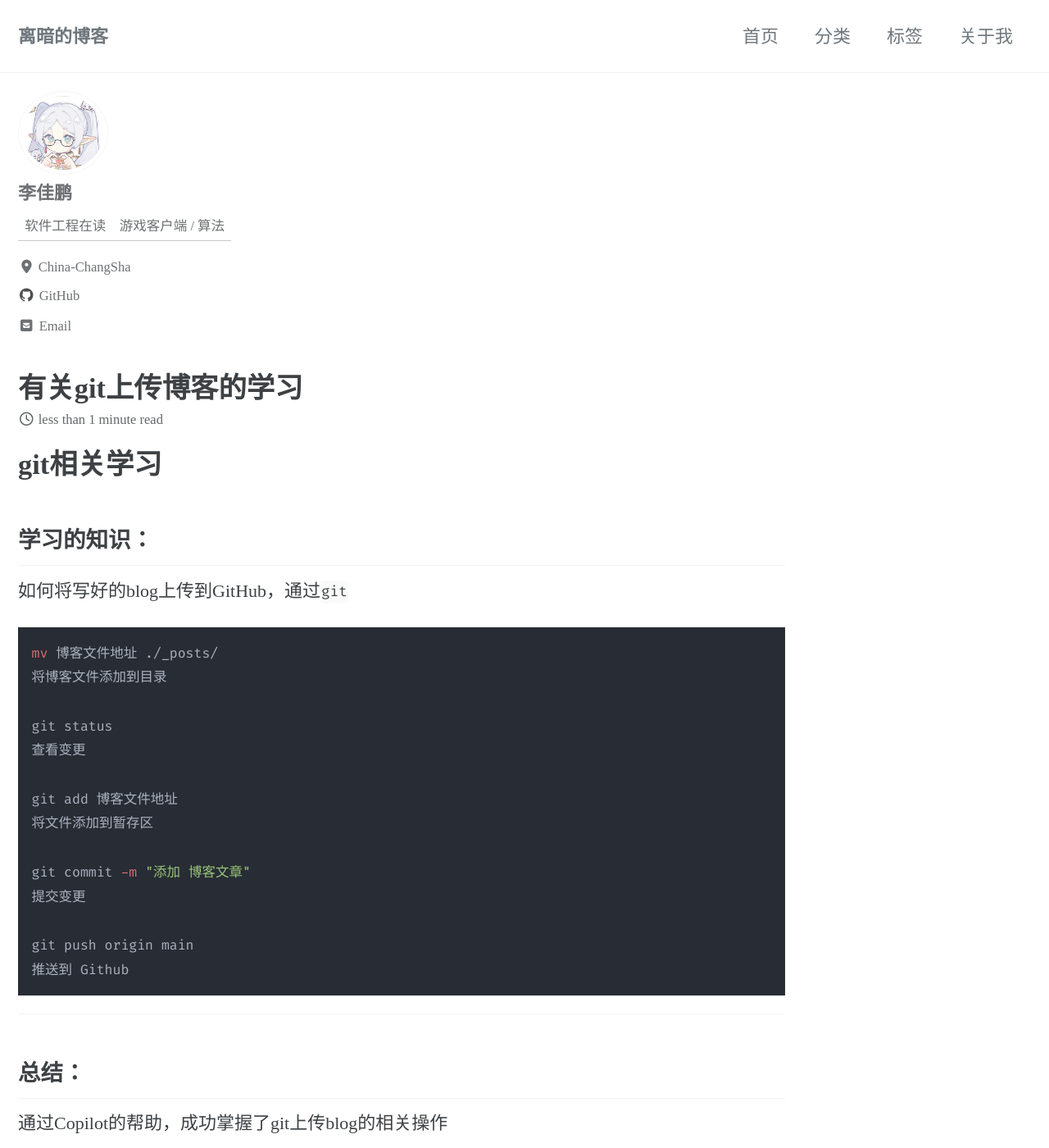
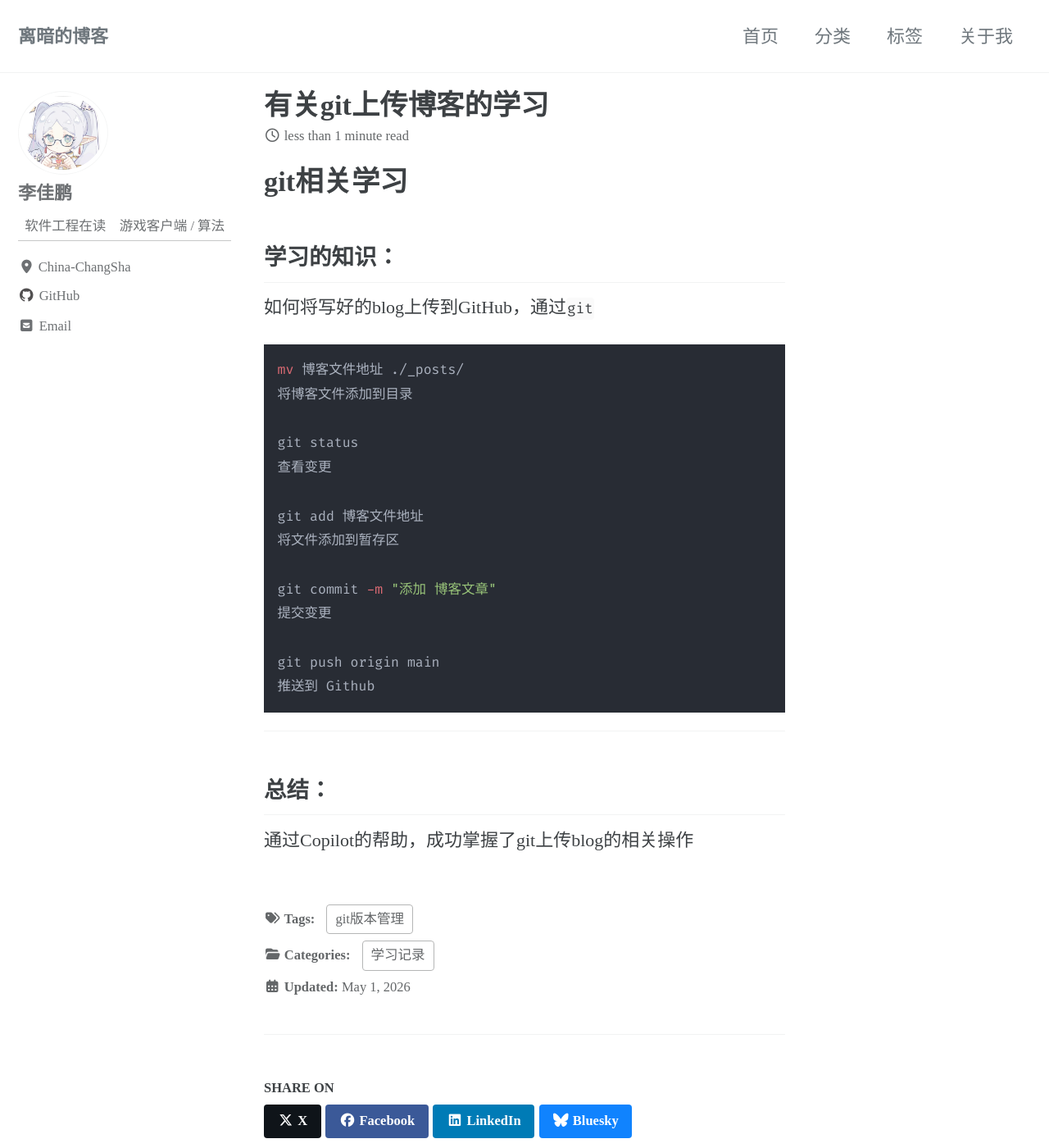
Before and after one commit to LJP3315/LJP3315.github.io, a Jekyll site: the page built from _posts/2026-05-01-my-blog.md, in a window 1280 px wide and 1400 px high. Shown: the whole window at 82% size. Built offline with Jekyll 4.4.1, drawn with Linux system fonts in a browser that asks for light colours; cached includes are drawn as plain includes.

Commit message:
修改作者栏和正文重叠问题，图片显示问题

```diff
--- a/assets/css/main.scss
+++ b/assets/css/main.scss
@@ -9,39 +9,7 @@
 @import "minimal-mistakes"; // main partials
 
 // ========= 正文区域加宽 =========
-// 扩大整体页面最大宽度（默认约 1280px，改为 1600px）
-.page__inner-wrap {
-  max-width: 100%;
-}
-
-// 扩大文章内容区的最大宽度
-.page {
-  width: 100%;
-}
-
-// 提升页面整体容器宽度上限
-.page__content,
-.page__title,
-.page__meta,
-.page__share,
-.page__comments,
-.page__related {
-  max-width: 100%;
-}
-
-// 正文内容栏加宽（有 sidebar/作者栏时生效）
-@media (min-width: 80em) {
-  .page__content {
-    float: right;
-    width: calc(100% - 260px); // 260px 留给作者栏，其余全部给正文
-  }
-}
-
-// 整体容器最大宽度从默认 1280px 扩展到 1600px
-.layout--single .page__inner-wrap {
-  max-width: 1600px;
-}
-
+// 只扩大外层容器，内部布局完全由主题自行控制，避免重叠
 .wrapper {
   max-width: 1600px !important;
 }
```
Also changed, not shown: _posts/2026-05-05-java实验2语法知识.md (+2 -2 lines), _image/image-20260505142848228.png (deleted), _image/image-20260505142902009.png (deleted).
